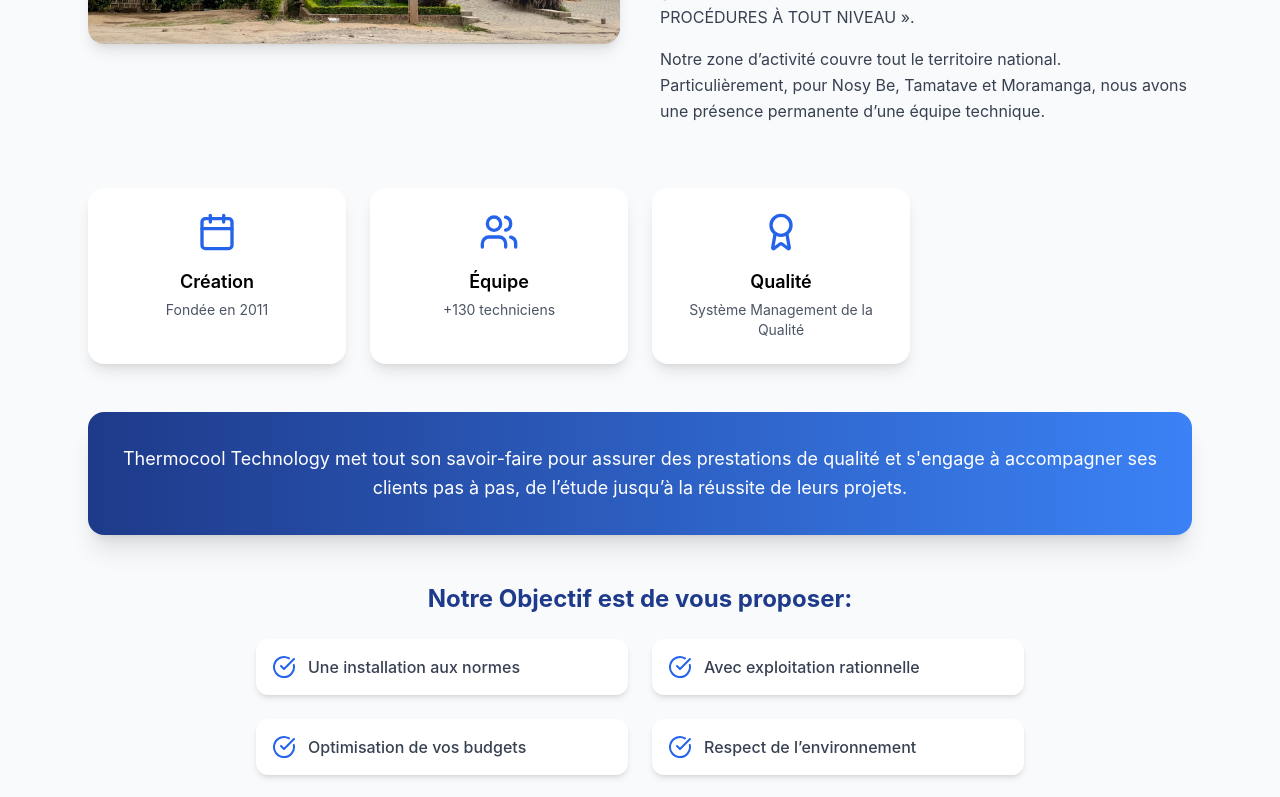
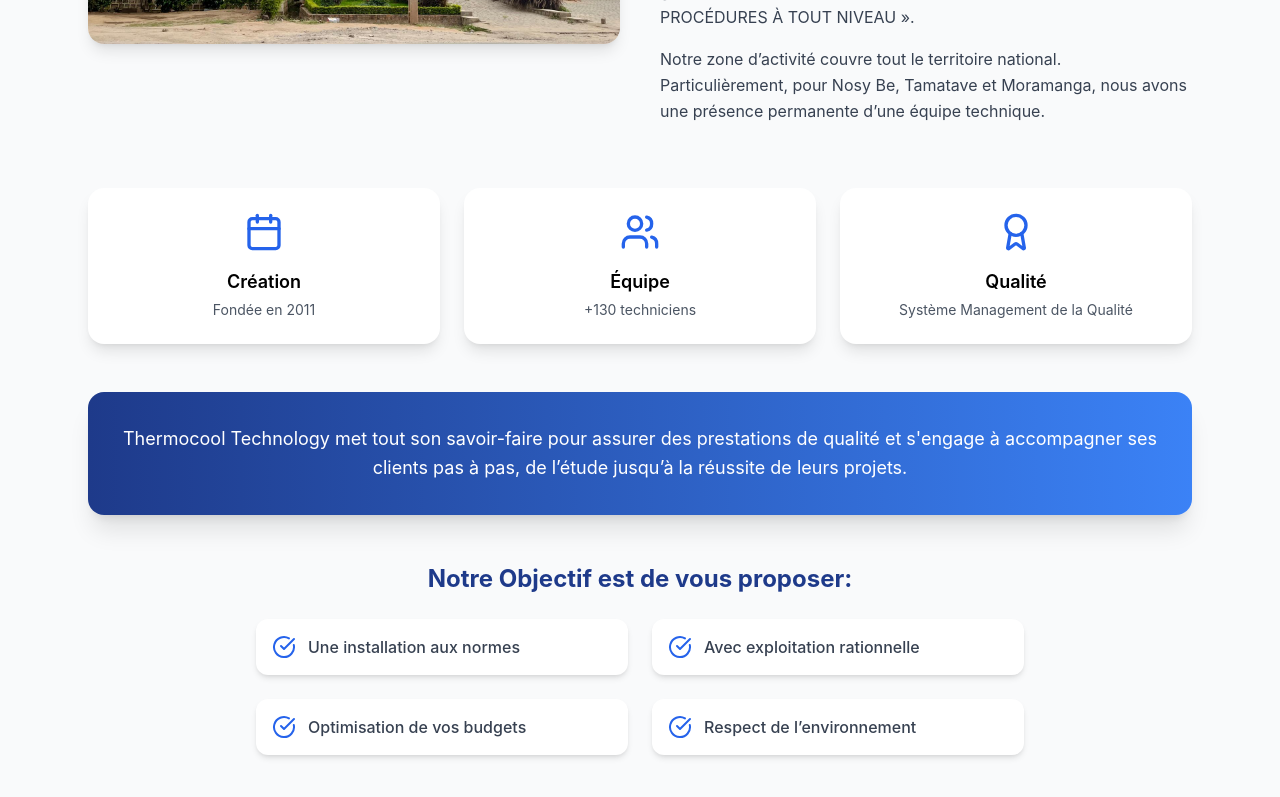
Before and after one commit to tsaradisaAlicia/thermocool-site, a React (Create React App) app: page / in a window 1280 px wide. Shown: the part 1322-2119 px from the top of the page. Built offline with nearby package versions, Linux system fonts and the light colour scheme.

Commit message:
Update a propos

```diff
--- a/src/pages/APropos.js
+++ b/src/pages/APropos.js
@@ -72,7 +72,7 @@
         </div>
 
         {/* Infos principales */}
-        <div className="grid md:grid-cols-2 lg:grid-cols-4 gap-6 mb-12">
+        <div className="grid md:grid-cols-2 lg:grid-cols-3 gap-6 mb-12">
           {[
             {
               icon: <Calendar className="w-10 h-10 text-blue-600 mb-4" />,
```
